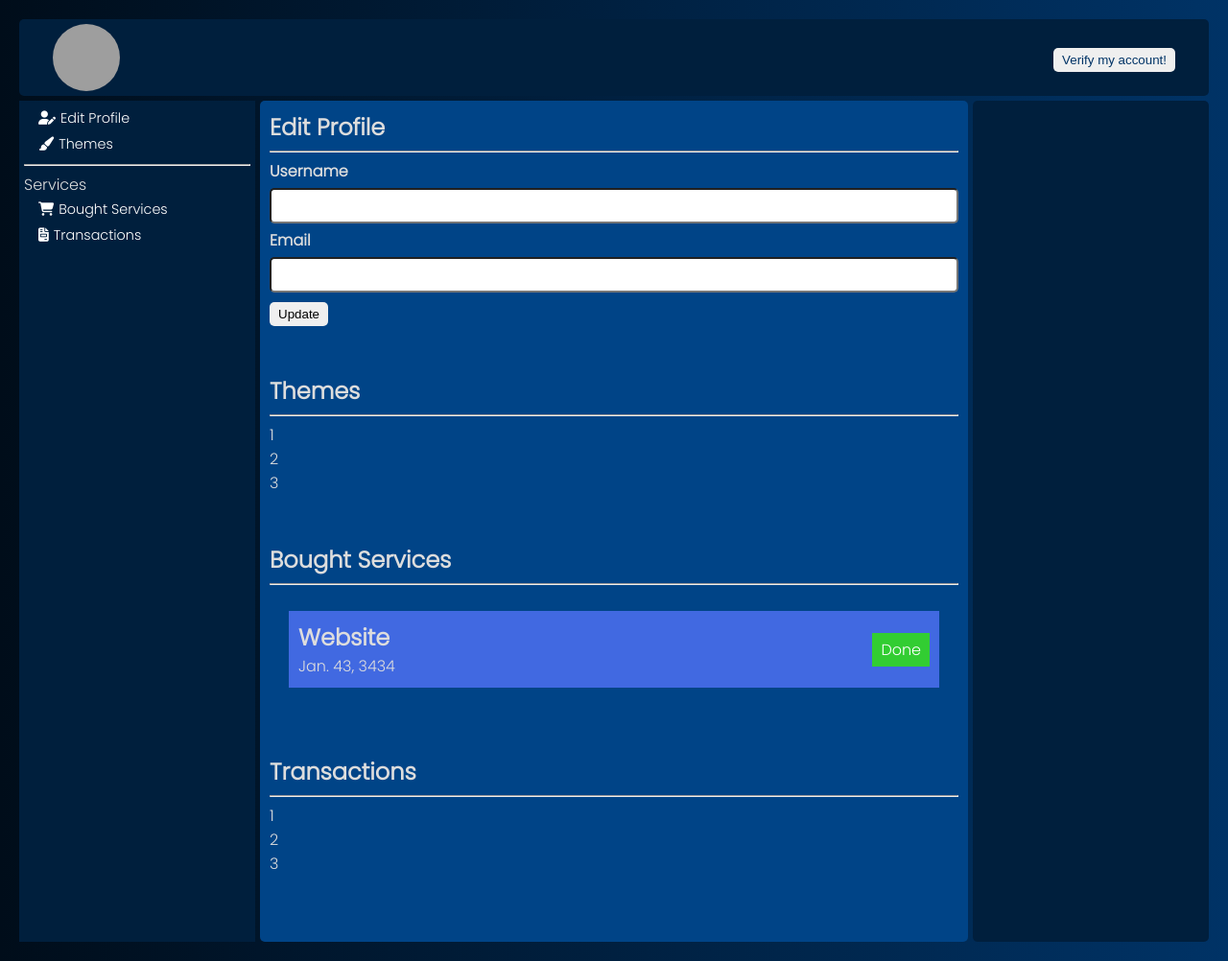
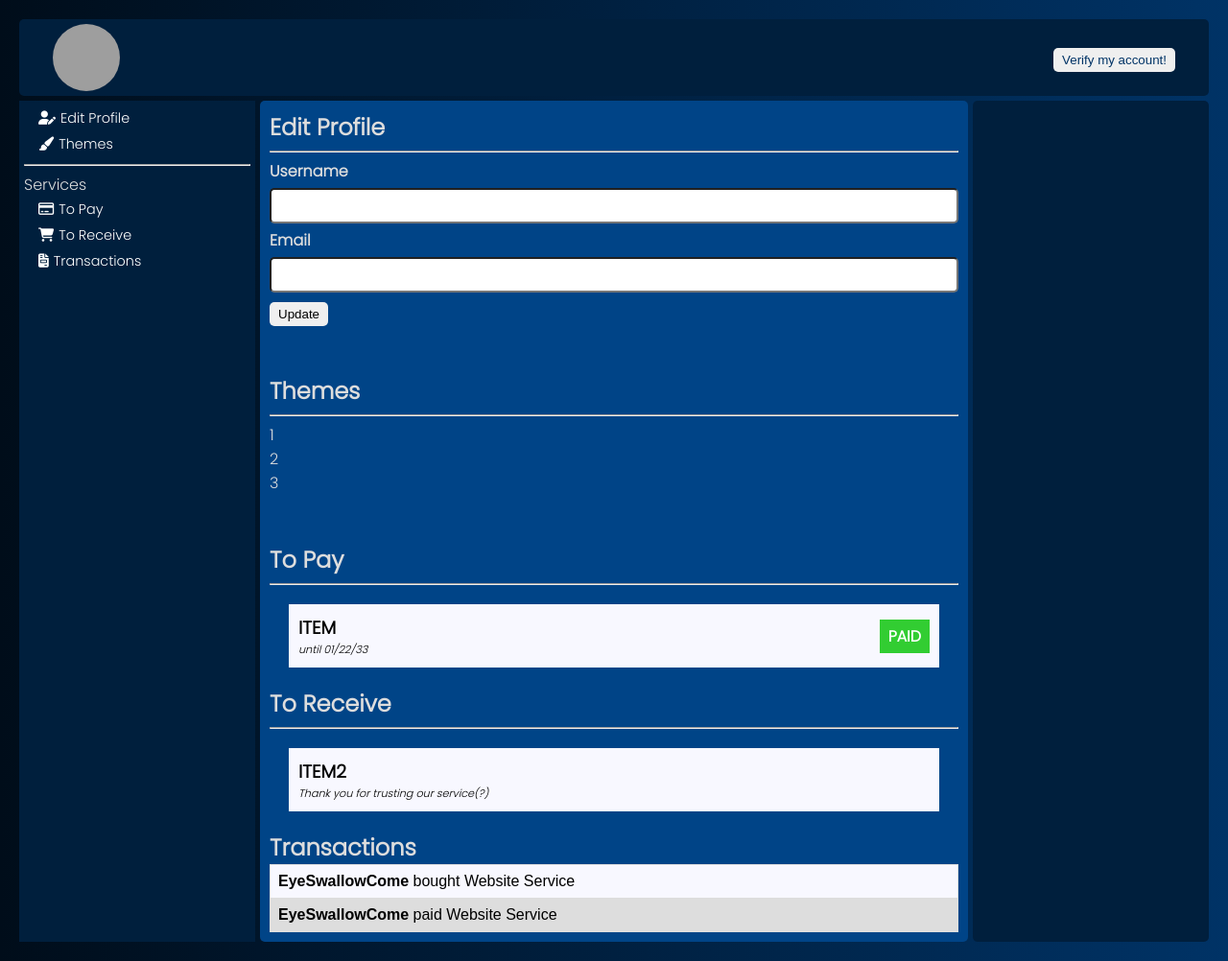
Before and after one commit to YameTechs/website, a Flask app: template src/templates/account.html in a window 1280 px wide. Shown: the part 74-1076 px from the top of the page at 96% size. Run offline with Flask 2, Linux system fonts and the light colour scheme; the template is opened without the code that fills it: values that come from a table or form of the project are taken from there, others are empty; parts of the project's set-up code (start-up, migrations or seed data) failed here and were passed over; some libraries are stand-ins or nearby versions; grey boxes are pictures that could not be loaded.

Commit message:
ui service options update

```diff
--- a/src/static/css/account.css
+++ b/src/static/css/account.css
@@ -114,40 +114,47 @@ hr {
     background-color: #001f3d;
 }
 
-/* ====================bought service ======================= */
+/* =============== items ===================*/
 
-.boughtContent {
-    padding: 20px;
+.item {
+    display: flex;
+    align-items: center;
+    justify-content: space-between;
+    margin: 20px;
+    padding: 10px;
+    color: black;
+    background-color: ghostwhite;
 }
 
-.boughtList {
-    display: flex;
-    flex-direction: column;
-    gap: 10px;
+.item-left p {
+    font-size: .7rem;
 }
 
-.boughtList .item {
-    padding: 10px;
-    width: 100%;
-    height: auto;
-    display: flex;
-    justify-content: space-between;
-    align-items: center;
-    background-color: royalblue;
+.item-right .status {
+    color: white;
+    padding: 5px 9px;
+    font-weight: 600;
+    background: limegreen;
 }
 
-.boughtList .item .item-left {
+
+/* ==================== end items =================== */
+
+.transacContent table {
+    color: black;
+    background-color: ghostwhite;
+    font-family: arial, sans-serif;
+    border-collapse: collapse;
+    width: 100%;
 }
 
-.boughtList .item .item-left {
+.transacContent td,
+.transacContent th {
+    border: 1px solid #dddddd;
+    text-align: left;
+    padding: 8px;
 }
 
-.boughtList .item .item-left .boughtDate {
-    font-size: 0.8rem;
+.transacContent tr:nth-child(even) {
+    background-color: #dddddd;
 }
-
-.boughtList .item .item-right .status {
-    padding: 5px 9px;
-    background-color: limegreen;
-    color: white;
-}
--- a/src/templates/account.html
+++ b/src/templates/account.html
@@ -35,7 +35,8 @@
             <hr>
             <div class="serv-opt opt">
                 <p>Services</p>
-                <a href="#bought"><i class="fa-solid fa-cart-shopping"></i>Bought Services</a>
+                <a href="#pay"><i class="fa-regular fa-credit-card"></i>To Pay</a>
+                <a href="#receive"><i class="fa-solid fa-cart-shopping"></i>To Receive</a>
                 <a href="#transac"><i class="fa-solid fa-file-invoice"></i>Transactions</a>
             </div>
         </div>
@@ -84,38 +85,47 @@
                 </div>
             </div>
 
-            <div class="ServBought" id="bought">
-                <h2>Bought Services</h2>
+            <div class="toPay" id="pay">
+                <h2>To Pay</h2>
                 <hr>
-                <div class="boughtContent">
-                    <div class="boughtList">
                 <div class="item">
                     <div class="item-left">
-                                <h2>Website</h2><!-- name of what service bought -->
-                                <p class="">Jan. 43, 3434</p><!-- date when the service was bought -->
+                        <h3>ITEM</h3>
+                        <p><i>until 01/22/33</i></p>
                     </div>
+
                     <div class="item-right">
+                        <!-- if paid, show PAID -->
                         <div class="status">
-                                    <!-- if status == done -->
-                                    <p class="status-text">Done</p>
-                                    <!--else -->
-                                    <!-- <p>Pending</p> -->
+                            <p>PAID</p>
+                        </div>
+                        <!-- else, NOT PAID/PENDING -->
                     </div>
                 </div>
             </div>
+
+            <div class="toReceive" id="receive">
+                <h2>To Receive</h2>
+                <hr />
+                <div class="item">
+                    <div class="item-left">
+                        <h3>ITEM2</h3>
+                        <p><i>Thank you for trusting our service(?)</i></p>
                     </div>
                 </div>
             </div>
 
             <div class="ServTransactions" id="transac">
                 <h2>Transactions</h2>
-                <hr>
                 <div class="transacContent">
-                    <ul>
-                        <li>1</li>
-                        <li>2</li>
-                        <li>3</li>
-                    </ul>
+                    <table>
+                        <tr>
+                            <td><b>EyeSwallowCome</b> bought Website Service</td>
+                        </tr>
+                        <tr>
+                            <td><b>EyeSwallowCome</b> paid Website Service</td>
+                        </tr>
+                    </table>
                 </div>
             </div>
         </div>
```
Lines whose indentation alone changed are shown as unchanged.
